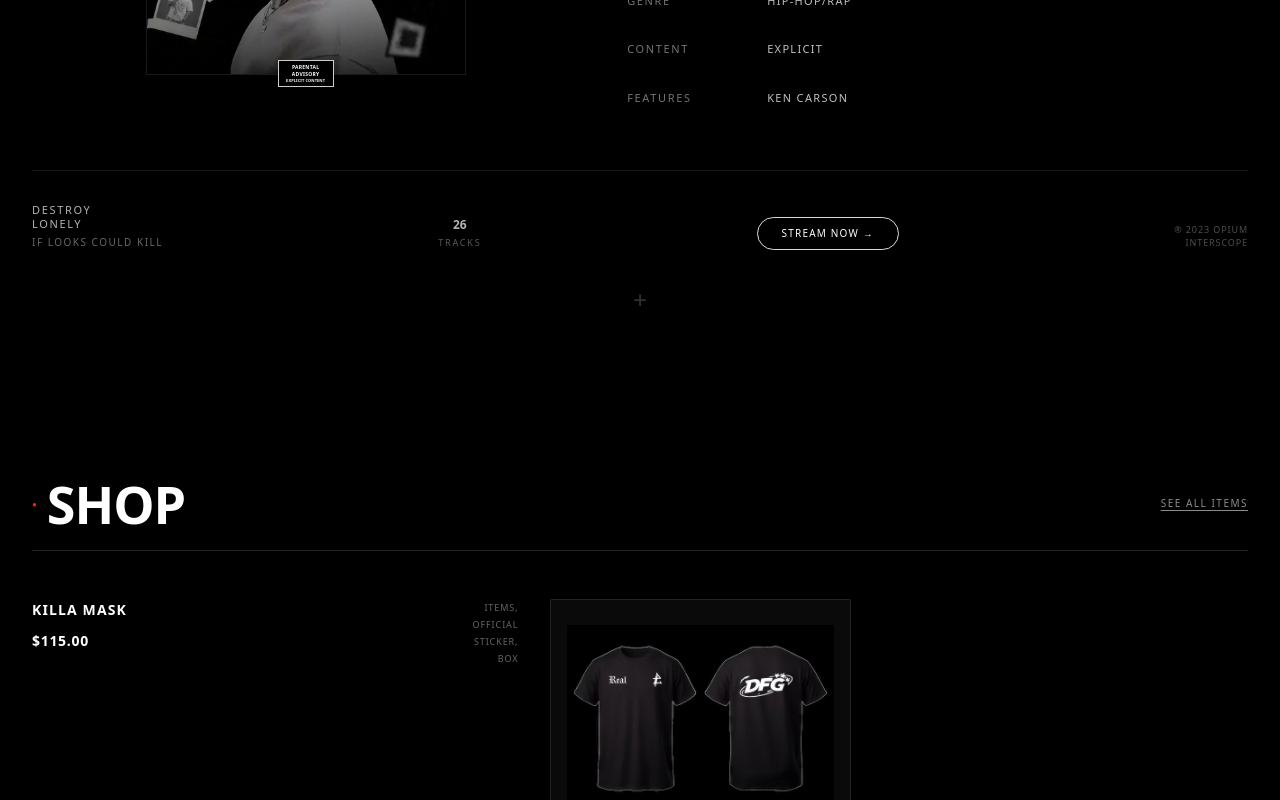
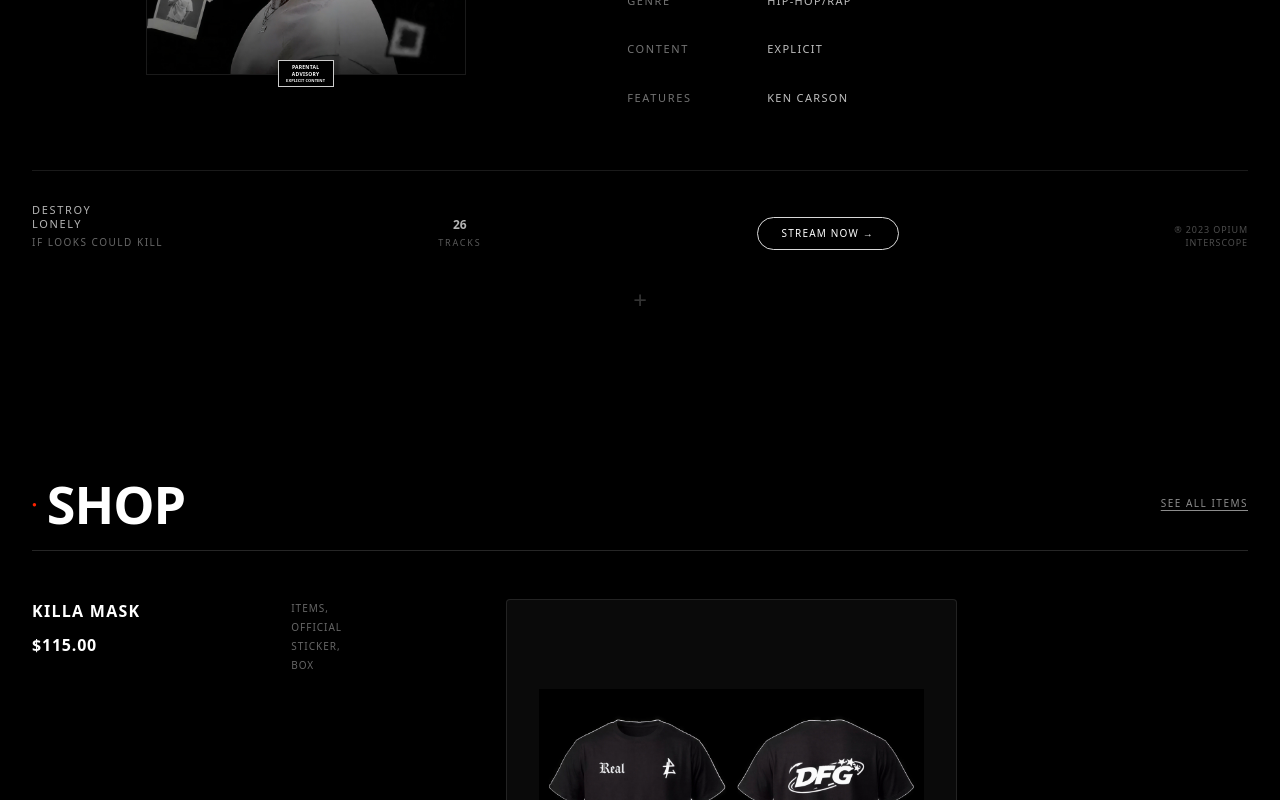
Before and after one commit to DIABY007/Site-VD, a Next.js app: page / in a window 1280 px wide. Shown: the part 2000-2800 px from the top of the page. Built offline with nearby package versions, Linux system fonts and the light colour scheme.

Commit message:
style(ui): remove hero borders, enlarge shop images, and align barcodes with divider

```diff
--- a/components/ConcertScheduleSection.tsx
+++ b/components/ConcertScheduleSection.tsx
@@ -22,10 +22,14 @@
   }
 ];
 
+/**
+ * Barcode Component
+ * Updated to occupy full height of its container and align with the divider line.
+ */
 const Barcode: React.FC = () => {
   return (
     <div
-      className="w-[20px] h-[72px]"
+      className="w-[20px] h-full"
       style={{
         background: `repeating-linear-gradient(
           to bottom,
@@ -43,6 +47,7 @@
  * ConcertScheduleSection Component
  * Reproduces the concert tour list.
  * Optimized for natural flow with scroll animations.
+ * Barcode height matched with the divider/notch height.
  */
 const ConcertScheduleSection: React.FC = () => {
   return (
@@ -91,47 +96,51 @@
               whileInView={{ opacity: 1, x: 0 }}
               viewport={{ once: true }}
               transition={{ delay: index * 0.1, duration: 0.5 }}
-              className="flex relative overflow-hidden bg-[#0A0A0A] min-h-[160px] rounded-[2px]"
+              className="flex relative overflow-hidden bg-[#0A0A0A] min-h-[180px] rounded-[2px]"
             >
               <div className="absolute inset-0 border border-white/30 rounded-[2px] z-10 pointer-events-none" />
 
-              <div className="flex w-[70%] items-stretch relative z-20 px-10 py-8">
+              {/* GAUCHE (70% Largeur) */}
+              <div className="flex w-[70%] items-stretch relative z-20 px-12 py-10">
                 <div className="flex flex-col flex-grow uppercase">
                   <div>
-                    <h3 className="text-[1.25rem] font-[600] tracking-[0.05em] text-white mb-3">
+                    <h3 className="text-[1.5rem] font-[600] tracking-[0.05em] text-white mb-3">
                       {event.name}
                     </h3>
-                    <p className="text-[0.85rem] tracking-[0.05em] leading-[1.4] text-[#a0a0a0] whitespace-pre-line">
+                    <p className="text-[0.95rem] tracking-[0.05em] leading-[1.4] text-[#a0a0a0] whitespace-pre-line">
                       {event.location}
                     </p>
                   </div>
 
-                  <div className="flex flex-row items-center gap-[10px] mt-auto">
-                    <span className="text-[0.85rem] tracking-[0.05em] text-[#a0a0a0]">
+                  <div className="flex flex-row items-center gap-[12px] mt-auto">
+                    <span className="text-[0.95rem] tracking-[0.05em] text-[#a0a0a0]">
                       {event.date}
                     </span>
                     <span className="text-[#ff3333] text-[6px] leading-none">●</span>
-                    <span className="text-[0.85rem] tracking-[0.05em] text-[#a0a0a0]">
+                    <span className="text-[0.95rem] tracking-[0.05em] text-[#a0a0a0]">
                       {event.time}
                     </span>
                   </div>
                 </div>
 
-                <div className="flex items-center justify-center pl-6">
+                {/* BARCODE - h-full used to match the divider line height */}
+                <div className="flex items-center justify-center pl-10 h-full py-2">
                   <Barcode />
                 </div>
               </div>
 
+              {/* DIVIDER & NOTCHES */}
               <div className="relative w-px self-stretch flex flex-col justify-between items-center flex-shrink-0 z-30">
                 <div className="absolute inset-y-0 left-0 border-l border-dashed border-white/40" />
                 <div className="w-[28px] h-[28px] rounded-full bg-black border border-white/30 z-50 -mt-3.5 -ml-[0.5px] flex-shrink-0" />
                 <div className="w-[28px] h-[28px] rounded-full bg-black border border-white/30 z-50 -mb-3.5 -ml-[0.5px] flex-shrink-0" />
               </div>
 
-              <div className="flex w-[30%] flex-col justify-center items-center px-10 py-8 relative z-20 gap-6">
+              {/* DROITE (30% Largeur) */}
+              <div className="flex w-[30%] flex-col justify-center items-center px-12 py-10 relative z-20 gap-8">
                 <div className="text-center uppercase">
                   {event.typeLines.map((line, i) => (
-                    <p key={i} className="text-[0.75rem] tracking-[0.05em] text-[#a0a0a0] leading-tight">
+                    <p key={i} className="text-[0.85rem] tracking-[0.05em] text-[#a0a0a0] leading-tight">
                       {line}
                     </p>
                   ))}
@@ -140,7 +149,7 @@
                 <motion.button
                   whileHover={{ scale: 1.05, backgroundColor: 'white', color: 'black' }}
                   whileTap={{ scale: 0.95 }}
-                  className="border border-white/40 rounded-full px-6 py-2 text-[0.75rem] uppercase tracking-[0.1em] text-white bg-transparent whitespace-nowrap transition-colors duration-200"
+                  className="border border-white/40 rounded-full px-8 py-3 text-[0.85rem] uppercase tracking-[0.1em] text-white bg-transparent whitespace-nowrap transition-colors duration-200"
                 >
                   BUY NOW →
                 </motion.button>
--- a/components/HeroSection.tsx
+++ b/components/HeroSection.tsx
@@ -7,6 +7,7 @@
  * HeroSection Component
  * Reproduces the Destroy Lonely "IF LOOKS COULD KILL" hero section.
  * Optimized for natural flow with Framer Motion entrance animations.
+ * Borders on sides removed as requested.
  */
 const HeroSection: React.FC = () => {
   const colors = {
@@ -27,9 +28,9 @@
         transition={{ duration: 0.8, ease: "easeOut" }}
         className="w-full max-w-[1400px] px-8 sm:px-4"
       >
-        {/* Card Container */}
+        {/* Card Container - Vertical borders removed (border-x) */}
         <div
-          className="relative w-full aspect-[16/10] bg-black overflow-hidden border-x border-b border-white/10 rounded-[4px]"
+          className="relative w-full aspect-[16/10] bg-black overflow-hidden border-b border-white/10 rounded-[4px]"
         >
 
           {/* Navigation */}
--- a/components/ShopSection.tsx
+++ b/components/ShopSection.tsx
@@ -30,6 +30,7 @@
  * ShopSection Component
  * Reproduces the merchandise shop section.
  * Optimized for natural flow with scroll animations.
+ * Product image enlarged and centered.
  */
 const ShopSection: React.FC = () => {
   return (
@@ -68,20 +69,22 @@
           {products.map((product, index) => (
             <div
               key={product.id}
-              className={`grid grid-cols-[28%_12%_30%_30%] gap-0 py-12 ${
+              className={`grid grid-cols-[20%_15%_45%_20%] gap-0 py-12 ${
                 index !== products.length - 1 ? 'border-b border-white/10' : ''
-              } items-stretch`}
+              } items-center`}
             >
               {/* COLONNE 1 — NOM + PRIX + SHIPS */}
-              <div className="flex flex-col h-full uppercase">
-                <h3 className="text-[14px] font-[600] tracking-[0.08em] mb-[10px] text-white">
-                  {product.name}
-                </h3>
-                <span className="text-[14px] font-[700] tracking-[0.05em] mb-auto text-white">
-                  {product.price}
-                </span>
+              <div className="flex flex-col h-full uppercase justify-between">
+                <div>
+                  <h3 className="text-[16px] font-[600] tracking-[0.08em] mb-[10px] text-white">
+                    {product.name}
+                  </h3>
+                  <span className="text-[16px] font-[700] tracking-[0.05em] text-white">
+                    {product.price}
+                  </span>
+                </div>
 
-                <div className="mt-auto">
+                <div className="mt-8">
                   <p className="text-white/35 text-[9px] uppercase tracking-[0.15em] leading-none">
                     SHIPS ON
                   </p>
@@ -92,10 +95,10 @@
               </div>
 
               {/* COLONNE 2 — TAGS + BUY NOW */}
-              <div className="flex flex-col items-end h-full">
-                <div className="text-right mb-auto uppercase">
+              <div className="flex flex-col items-start h-full justify-between px-4">
+                <div className="text-left uppercase">
                   {product.tags.map((tag, i) => (
-                    <p key={i} className="text-white/40 text-[9px] uppercase tracking-[0.1em] leading-[1.9]">
+                    <p key={i} className="text-white/40 text-[10px] uppercase tracking-[0.1em] leading-[1.9]">
                       {tag}
                     </p>
                   ))}
@@ -104,33 +107,33 @@
                 <motion.button
                   whileHover={{ scale: 1.05, backgroundColor: 'white', color: 'black' }}
                   whileTap={{ scale: 0.95 }}
-                  className="border border-white/75 rounded-full px-[18px] py-[8px] text-[9px] uppercase tracking-[0.12em] text-white bg-transparent whitespace-nowrap transition-colors duration-200"
+                  className="border border-white/75 rounded-full px-[24px] py-[10px] text-[10px] uppercase tracking-[0.12em] text-white bg-transparent whitespace-nowrap transition-colors duration-200 mt-8"
                 >
                   BUY NOW →
                 </motion.button>
               </div>
 
-              {/* COLONNE 3 — IMAGE PRODUIT */}
-              <div className="px-8">
+              {/* COLONNE 3 — IMAGE PRODUIT (Centrée et agrandie) */}
+              <div className="px-12 flex justify-center items-center">
                 <motion.div
-                  whileHover={{ scale: 1.02 }}
-                  className="w-full h-[240px] bg-[#0A0A0A] relative overflow-hidden flex items-center justify-center border border-white/10 rounded-[2px]"
+                  whileHover={{ scale: 1.05 }}
+                  className="w-full max-w-[480px] aspect-square bg-[#0A0A0A] relative overflow-hidden flex items-center justify-center border border-white/10 rounded-[4px]"
                 >
                   <Image
                     src={product.image}
                     alt={product.name}
-                    width={240}
-                    height={240}
-                    className="object-contain w-full h-full p-4"
+                    width={480}
+                    height={480}
+                    className="object-contain w-full h-full p-8"
                   />
                 </motion.div>
               </div>
 
-              {/* COLONNE 4 — ESPACE NÉGATIF / DESCRIPTION */}
-              <div className="pl-6 flex flex-col justify-start uppercase">
+              {/* COLONNE 4 — DESCRIPTION */}
+              <div className="pl-8 flex flex-col justify-center uppercase">
                 {product.description && (
                   <>
-                    <p className="text-white/50 text-[11px] tracking-[0.05em] leading-[1.8] max-w-[280px]">
+                    <p className="text-white/50 text-[11px] tracking-[0.05em] leading-[1.8]">
                       {product.description}
                     </p>
                     {product.note && (
@@ -139,6 +142,13 @@
                       </p>
                     )}
                   </>
+                )}
+                {!product.description && (
+                  <p className="text-white/30 text-[10px] tracking-[0.2em] leading-relaxed">
+                    LIMITED EDITION<br />
+                    COLLECTORS ITEM<br />
+                    \\\ 2023
+                  </p>
                 )}
               </div>
             </div>
```
